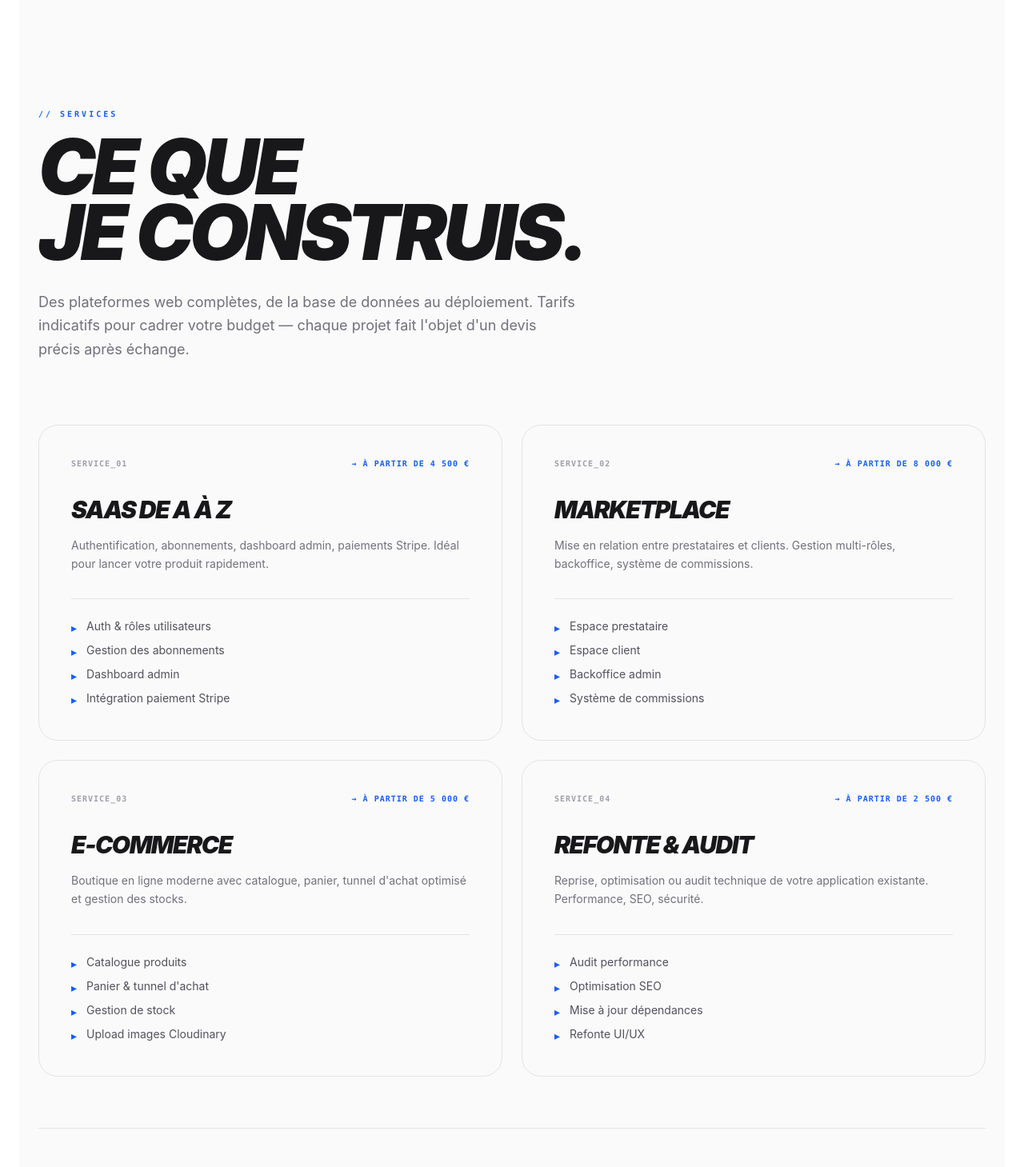
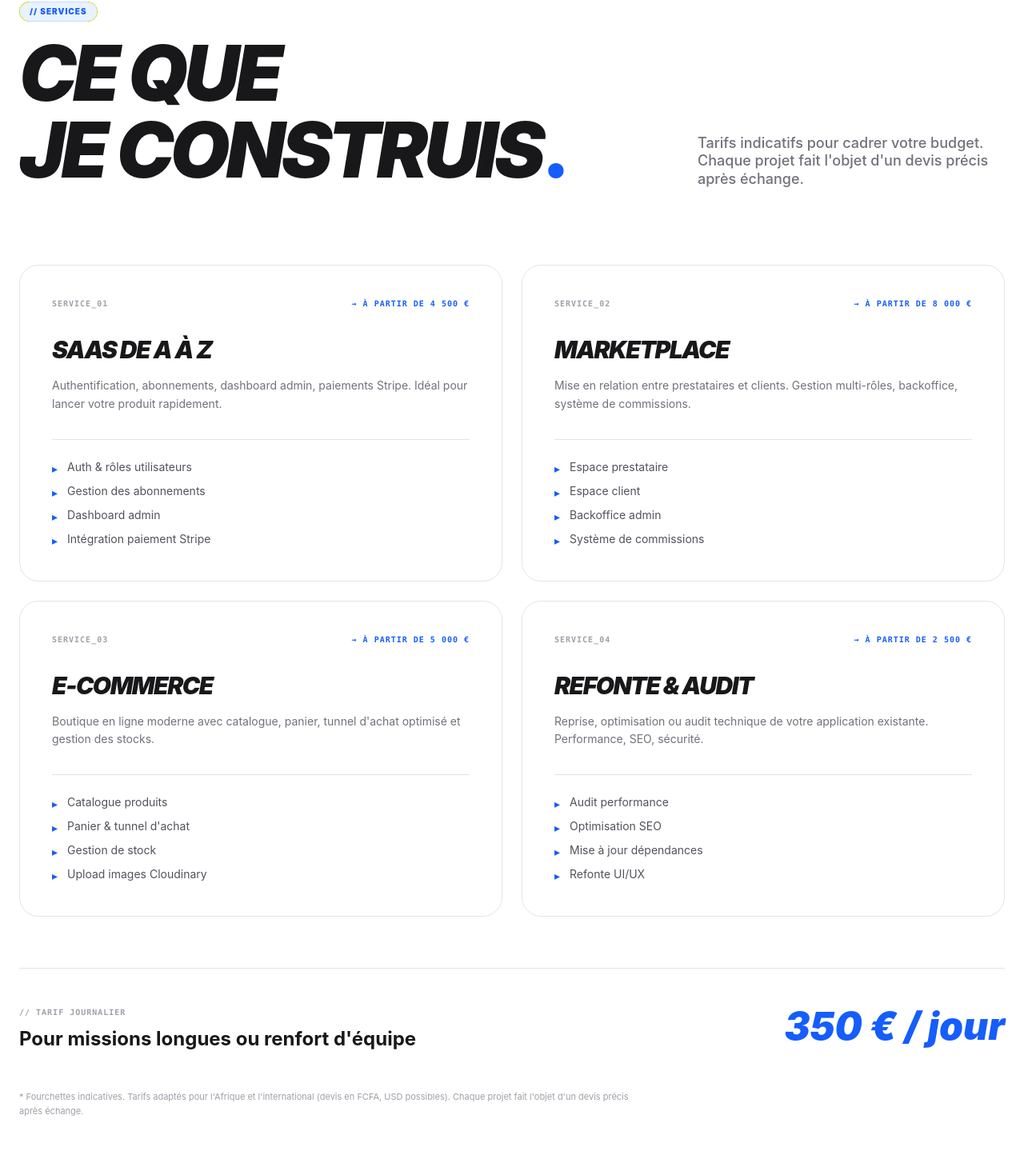
Before and after one commit to Sende45/Portfolio, a React (Vite) app in the folder portefolio-sende/: page / in a window 1280 px wide. Shown: the part 1499-2958 px from the top of the page at 80% size. Built offline with nearby package versions, Linux system fonts and the light colour scheme; no server answers.

Commit message:
ajout des nouvelles modifications des fichiers

```diff
--- a/portefolio-sende/src/components/AboutMe.jsx
+++ b/portefolio-sende/src/components/AboutMe.jsx
@@ -64,7 +64,7 @@ const AboutMe = () => {
               <Layout className="text-blue-600 mb-6" size={28} />
               <h4 className="text-sm font-black uppercase tracking-widest mb-4">Frontend Engineering</h4>
               <p className="text-zinc-500 dark:text-zinc-400 text-sm leading-relaxed">
-                Interfaces réactives et ultra-fluides avec **React & Vite**. Utilisation de **Framer Motion** pour une expérience utilisateur cinématique.
+                Interfaces réactives et ultra-fluides avec **React, Vite, Next.js**. Utilisation de **Framer Motion** pour une expérience utilisateur cinématique.
               </p>
             </motion.div>
           </div>
--- a/portefolio-sende/src/pages/Home.jsx
+++ b/portefolio-sende/src/pages/Home.jsx
@@ -50,7 +50,7 @@ const Home = () => {
               </h2>
             </motion.div>
             <motion.p {...revealText} className="max-w-sm text-zinc-500 dark:text-zinc-400 text-lg font-medium leading-tight">
-              Conception d'applications métier scalables — De l'immobilier aux systèmes de réservation automatisés.
+              Des écosystèmes complets, du concept à la production. Chaque ligne de code pensée pour la performance.
             </motion.p>
           </div>
 
--- a/portefolio-sende/src/sections/Services.jsx
+++ b/portefolio-sende/src/sections/Services.jsx
@@ -5,85 +5,56 @@ const services = [
     id: 'SERVICE_01',
     price: '4 500 €',
     title: 'SaaS de A à Z',
-    description:
-      "Authentification, abonnements, dashboard admin, paiements Stripe. Idéal pour lancer votre produit rapidement.",
-    features: [
-      'Auth & rôles utilisateurs',
-      'Gestion des abonnements',
-      'Dashboard admin',
-      'Intégration paiement Stripe',
-    ],
+    description: "Authentification, abonnements, dashboard admin, paiements Stripe. Idéal pour lancer votre produit rapidement.",
+    features: ['Auth & rôles utilisateurs', 'Gestion des abonnements', 'Dashboard admin', 'Intégration paiement Stripe'],
   },
   {
     id: 'SERVICE_02',
     price: '8 000 €',
     title: 'Marketplace',
-    description:
-      'Mise en relation entre prestataires et clients. Gestion multi-rôles, backoffice, système de commissions.',
-    features: [
-      'Espace prestataire',
-      'Espace client',
-      'Backoffice admin',
-      'Système de commissions',
-    ],
+    description: 'Mise en relation entre prestataires et clients. Gestion multi-rôles, backoffice, système de commissions.',
+    features: ['Espace prestataire', 'Espace client', 'Backoffice admin', 'Système de commissions'],
   },
   {
     id: 'SERVICE_03',
     price: '5 000 €',
     title: 'E-commerce',
-    description:
-      "Boutique en ligne moderne avec catalogue, panier, tunnel d'achat optimisé et gestion des stocks.",
-    features: [
-      'Catalogue produits',
-      "Panier & tunnel d'achat",
-      'Gestion de stock',
-      'Upload images Cloudinary',
-    ],
+    description: "Boutique en ligne moderne avec catalogue, panier, tunnel d'achat optimisé et gestion des stocks.",
+    features: ['Catalogue produits', "Panier & tunnel d'achat", 'Gestion de stock', 'Upload images Cloudinary'],
   },
   {
     id: 'SERVICE_04',
     price: '2 500 €',
     title: 'Refonte & Audit',
-    description:
-      'Reprise, optimisation ou audit technique de votre application existante. Performance, SEO, sécurité.',
-    features: [
-      'Audit performance',
-      'Optimisation SEO',
-      'Mise à jour dépendances',
-      'Refonte UI/UX',
-    ],
+    description: 'Reprise, optimisation ou audit technique de votre application existante. Performance, SEO, sécurité.',
+    features: ['Audit performance', 'Optimisation SEO', 'Mise à jour dépendances', 'Refonte UI/UX'],
   },
 ];
 
 const Services = () => {
+  const revealText = {
+    initial: { y: 40, opacity: 0 },
+    whileInView: { y: 0, opacity: 1 },
+    viewport: { once: true, margin: "-50px" },
+    transition: { duration: 0.8, ease: [0.16, 1, 0.3, 1] }
+  };
+
   return (
-    <section
-      id="services"
-      className="relative py-32 px-6 bg-zinc-50 dark:bg-black text-zinc-900 dark:text-white"
-    >
-      <div className="max-w-7xl mx-auto">
+    <>
       {/* HEADER */}
-        <motion.div
-          initial={{ opacity: 0, y: 20 }}
-          whileInView={{ opacity: 1, y: 0 }}
-          viewport={{ once: true }}
-          transition={{ duration: 0.6 }}
-          className="mb-20"
-        >
-          <span className="text-[10px] font-mono font-black uppercase tracking-[0.3em] text-blue-600">
-            // Services
-          </span>
-          <h2 className="text-6xl md:text-8xl font-black italic uppercase tracking-tighter mt-4 leading-[0.85]">
-            Ce que
-            <br />
-            je construis.
+      <div className="flex flex-col md:flex-row md:items-end justify-between mb-24 gap-8">
+        <motion.div {...revealText} className="space-y-4">
+          <div className="inline-flex items-center gap-2 px-3 py-1 rounded-full bg-blue-500/10 border border-blue-500/20">
+            <span className="text-[10px] font-black uppercase tracking-widest text-blue-600">// Services</span>
+          </div>
+          <h2 className="text-6xl md:text-8xl font-black tracking-tighter uppercase italic text-zinc-900 dark:text-white leading-none">
+            Ce que<br />je construis<span className="text-blue-600 not-italic">.</span>
           </h2>
-          <p className="text-zinc-500 dark:text-zinc-400 mt-8 max-w-2xl text-lg leading-relaxed">
-            Des plateformes web complètes, de la base de données au déploiement.
-            Tarifs indicatifs pour cadrer votre budget — chaque projet fait l'objet d'un
-            devis précis après échange.
-          </p>
         </motion.div>
+        <motion.p {...revealText} className="max-w-sm text-zinc-500 dark:text-zinc-400 text-lg font-medium leading-tight">
+          Tarifs indicatifs pour cadrer votre budget. Chaque projet fait l'objet d'un devis précis après échange.
+        </motion.p>
+      </div>
 
       {/* GRILLE SERVICES */}
       <div className="grid grid-cols-1 md:grid-cols-2 gap-6">
@@ -92,11 +63,10 @@ const Services = () => {
             key={service.id}
             initial={{ opacity: 0, y: 30 }}
             whileInView={{ opacity: 1, y: 0 }}
-              viewport={{ once: true }}
-              transition={{ duration: 0.5, delay: index * 0.1 }}
-              className="group relative border border-zinc-200 dark:border-zinc-800 rounded-3xl p-8 md:p-10 hover:border-blue-600 dark:hover:border-blue-600 transition-colors duration-300"
+            viewport={{ once: true, margin: "-50px" }}
+            transition={{ duration: 0.6, delay: index * 0.1, ease: [0.16, 1, 0.3, 1] }}
+            className="group relative border border-zinc-200 dark:border-white/5 rounded-3xl p-8 md:p-10 hover:border-blue-600 dark:hover:border-blue-600 transition-colors duration-300 bg-white dark:bg-white/[0.02]"
           >
-              {/* ID + PRIX */}
             <div className="flex justify-between items-start mb-8">
               <span className="text-[10px] font-mono font-black uppercase tracking-widest text-zinc-400">
                 {service.id}
@@ -106,23 +76,17 @@ const Services = () => {
               </span>
             </div>
 
-              {/* TITRE */}
-              <h3 className="text-3xl font-black italic uppercase tracking-tighter mb-4">
+            <h3 className="text-3xl font-black italic uppercase tracking-tighter mb-4 text-zinc-900 dark:text-white">
               {service.title}
             </h3>
 
-              {/* DESCRIPTION */}
             <p className="text-zinc-500 dark:text-zinc-400 text-sm leading-relaxed mb-8">
               {service.description}
             </p>
 
-              {/* FEATURES */}
-              <ul className="space-y-2 border-t border-zinc-200 dark:border-zinc-800 pt-6">
+            <ul className="space-y-2 border-t border-zinc-200 dark:border-white/5 pt-6">
               {service.features.map((feature) => (
-                  <li
-                    key={feature}
-                    className="text-sm text-zinc-600 dark:text-zinc-400 flex items-start gap-3"
-                  >
+                <li key={feature} className="text-sm text-zinc-600 dark:text-zinc-400 flex items-start gap-3">
                   <span className="text-blue-600 mt-0.5">▸</span>
                   <span>{feature}</span>
                 </li>
@@ -134,17 +98,14 @@ const Services = () => {
 
       {/* TJM */}
       <motion.div
-          initial={{ opacity: 0, y: 20 }}
-          whileInView={{ opacity: 1, y: 0 }}
-          viewport={{ once: true }}
-          transition={{ duration: 0.6 }}
-          className="mt-16 border-t border-zinc-200 dark:border-zinc-800 pt-10 flex flex-col md:flex-row justify-between items-start md:items-center gap-6"
+        {...revealText}
+        className="mt-16 border-t border-zinc-200 dark:border-white/5 pt-10 flex flex-col md:flex-row justify-between items-start md:items-center gap-6"
       >
         <div>
           <span className="text-[10px] font-mono font-black uppercase tracking-widest text-zinc-400">
             // Tarif journalier
           </span>
-            <p className="text-xl md:text-2xl font-bold mt-2">
+          <p className="text-xl md:text-2xl font-bold mt-2 text-zinc-900 dark:text-white">
             Pour missions longues ou renfort d'équipe
           </p>
         </div>
@@ -155,12 +116,10 @@ const Services = () => {
 
       {/* NOTE */}
       <p className="text-[11px] text-zinc-400 dark:text-zinc-600 mt-12 max-w-3xl leading-relaxed">
-          * Fourchettes indicatives pour un client en Europe. Tarifs adaptés pour
-          l'Afrique et l'international (devis en FCFA, USD possibles). Chaque projet
-          fait l'objet d'un devis précis après échange.
+        * Fourchettes indicatives. Tarifs adaptés pour l'Afrique et l'international (devis en FCFA, USD possibles).
+        Chaque projet fait l'objet d'un devis précis après échange.
       </p>
-      </div>
-    </section>
+    </>
   );
 };
 
```
Lines whose indentation alone changed are shown as unchanged.
